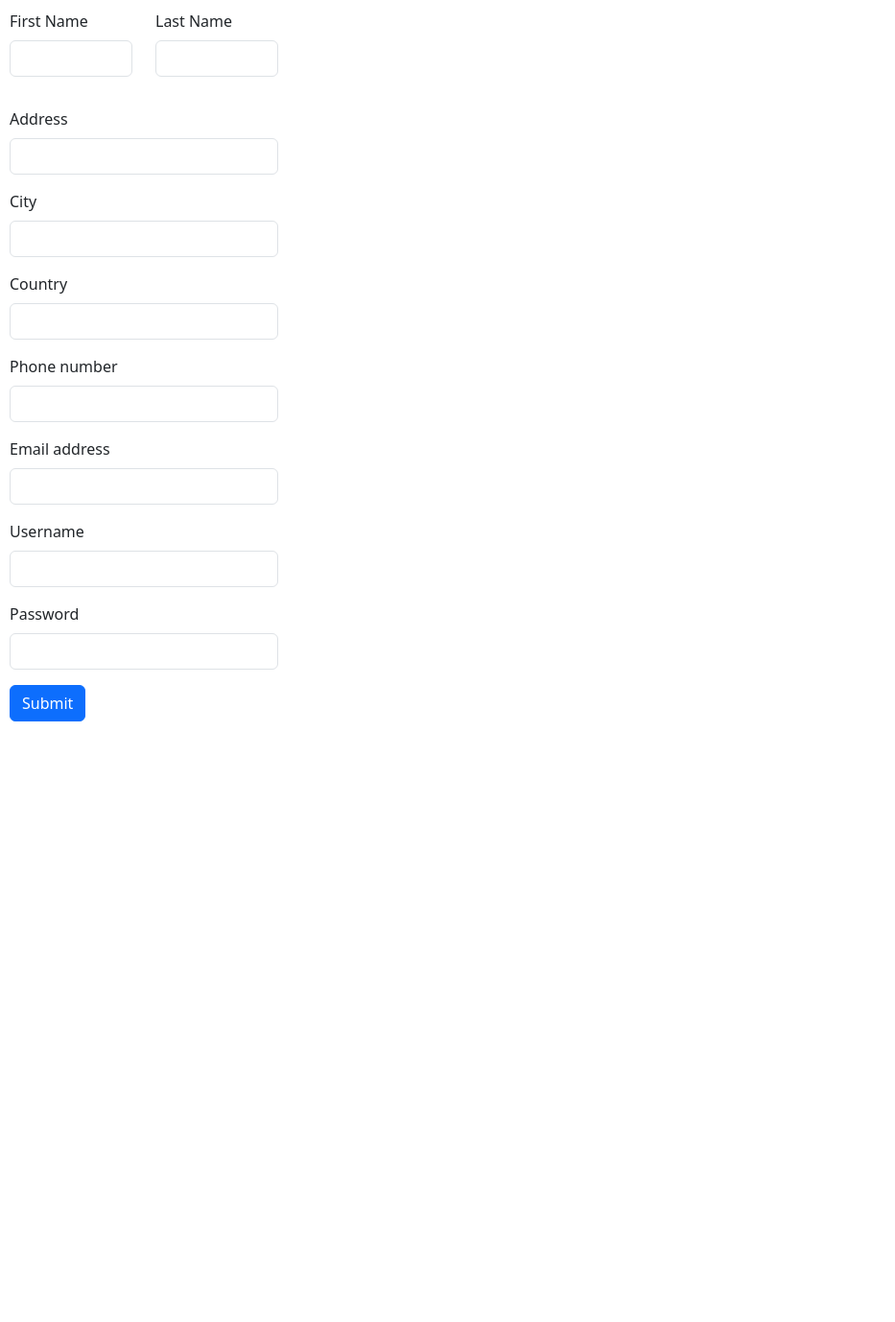
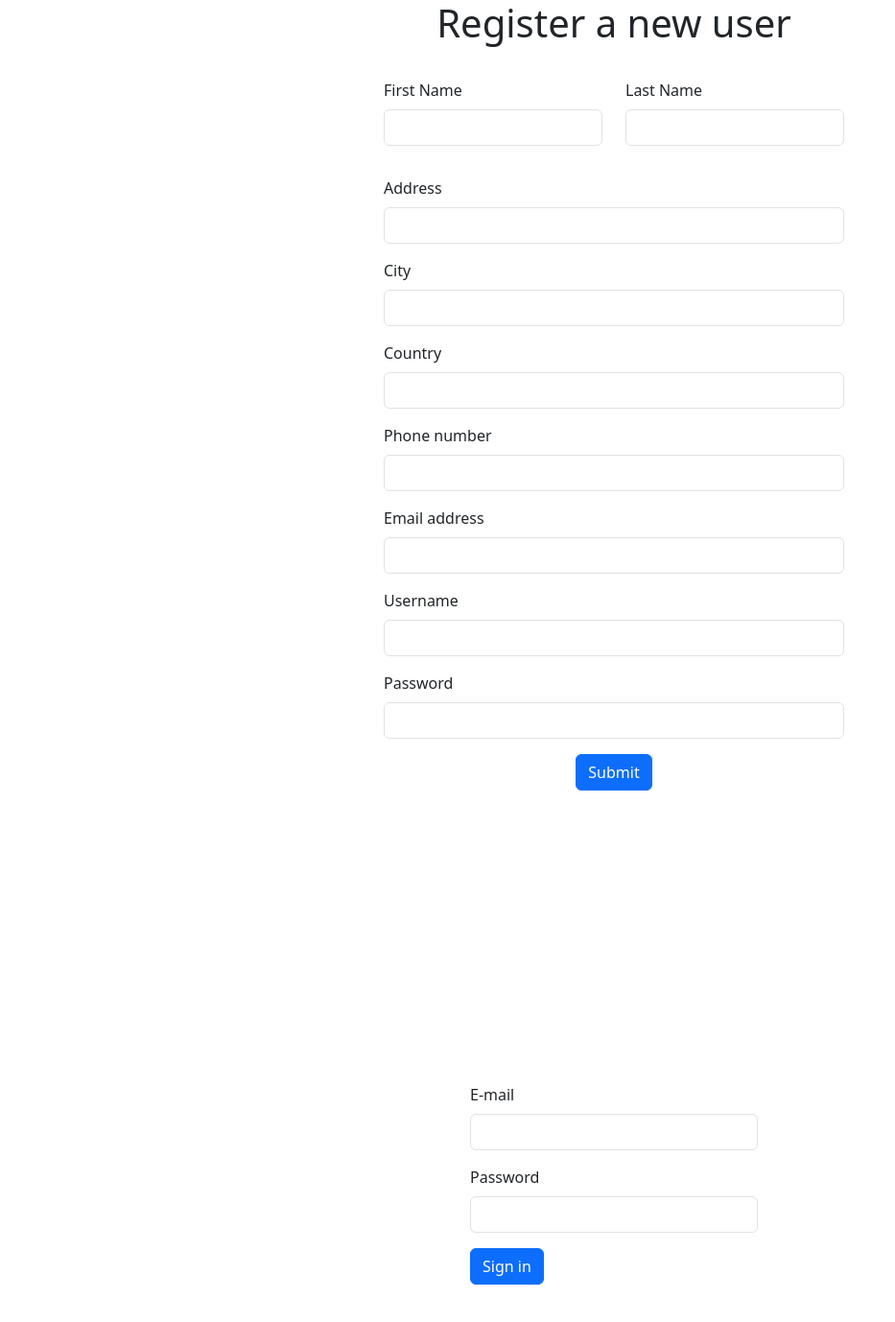
Before and after one commit to MDugalic/DRS-App, a React (Create React App) app in the folder client/: page / in a window 1280 px wide. Shown: the top 1378 px of the page at 96% size, without its empty margins (0-933 px from the left). Before the commit the page ends 800 px from the top, so only its background shows below. Built offline with nearby package versions, Linux system fonts and the light colour scheme.

Commit message:
Add Login page

```diff
--- a/client/src/App.js
+++ b/client/src/App.js
@@ -1,6 +1,7 @@
 import React, {useState, useEffect} from 'react'
 import { CreateUserPage } from './pages/CreateUserPage';
 import 'bootstrap/dist/css/bootstrap.min.css';
+import { LoginPage } from './pages/LoginPage';
 
 function App() {
 
@@ -19,6 +20,7 @@ function App() {
   return (
     <div>
       <CreateUserPage/>
+      <LoginPage/>
     </div>
   );
 
--- a/client/src/pages/CreateUserPage.jsx
+++ b/client/src/pages/CreateUserPage.jsx
@@ -22,19 +22,20 @@ export const CreateUserPage = () => {
 
   const isValidInput = (name, value) => {
     const noNumberFields = ["city", "FirstName", "LastName", "CountryName"];
-
     if (noNumberFields.includes(name) && /\d/.test(value)) {
       return false;
     }
     return true;
-  }
+  };
+
   const handleChange = (e) => {
     const { name, value } = e.target;
 
-    //Block client form typing numbers in certain fields
+    // Block client form typing numbers in certain fields
     if (!isValidInput(name, value)) {
       return;
     }
+
     setFormData((prevData) => ({
       ...prevData,
       [name]: value,
@@ -61,11 +62,14 @@ export const CreateUserPage = () => {
 
     setErrors({}); // Clear errors if validation passes
     console.log('Form submitted:', formData);
-    // Add your API call or further processing here
+    // send to API
   };
 
   return (
-    <Form className='register-page-layout' onSubmit={register}>
+    <div className="d-flex justify-content-center align-items-center" style={{ minHeight: '100vh' }}>
+      <div>
+        <h1 className="text-center mb-4">Register a new user</h1> {/* Add margin-bottom */}
+        <Form className="form-page-layout" onSubmit={register}>
           <Row className="mb-3">
             <Col xs={12} md={6}>
               <Form.Group className="mb-3" controlId="firstName">
@@ -197,9 +201,11 @@ export const CreateUserPage = () => {
             </Form.Control.Feedback>
           </Form.Group>
 
-      <Button variant="primary" type="submit">
+          <Button className="d-flex mx-auto" variant="primary" type="submit">
             Submit
           </Button>
         </Form>
+      </div>
+    </div>
   );
 };
--- /dev/null
+++ b/client/src/pages/LoginPage.jsx
@@ -0,0 +1,42 @@
+import React, { useState } from "react";
+import Form from "react-bootstrap/Form";
+import Button from "react-bootstrap/Button";
+import './styles.css';
+
+export const LoginPage = () => {
+    const [email, setEmail] = useState("");
+    const [password, setPassword] = useState("");
+
+    const login = async () => {
+
+    }
+
+    return (
+        <div className="d-flex justify-content-center align-items-center" style={{ minHeight: '100vh' }}>
+        <Form className="form-page-layout">
+            <Form.Group className="mb-3">
+                <Form.Label>E-mail</Form.Label>
+                <Form.Control
+                    type="email"
+                    name="email"
+                    value={email}
+                    onChange={(event) => setEmail(event.target.value)}/>
+            </Form.Group>
+
+            <Form.Group className="mb-3">
+                <Form.Label>Password</Form.Label>
+                <Form.Control
+                    type="password"
+                    name="password"
+                    value={password}
+                    onChange={(event) => setPassword(event.target.value)}/>
+            </Form.Group>
+
+            <Button variant="primary" type="submit" onChange={login}>
+                Sign in
+            </Button>
+        </Form>
+        </div>
+
+    );
+}
--- a/client/src/pages/styles.css
+++ b/client/src/pages/styles.css
@@ -1,4 +1,5 @@
-.register-page-layout {
-    max-width: 300px;
+.form-page-layout {
+    max-width: 500px;
+    min-width: 320px;
     padding: 10px;
 }
```
Lines whose indentation alone changed are shown as unchanged.
